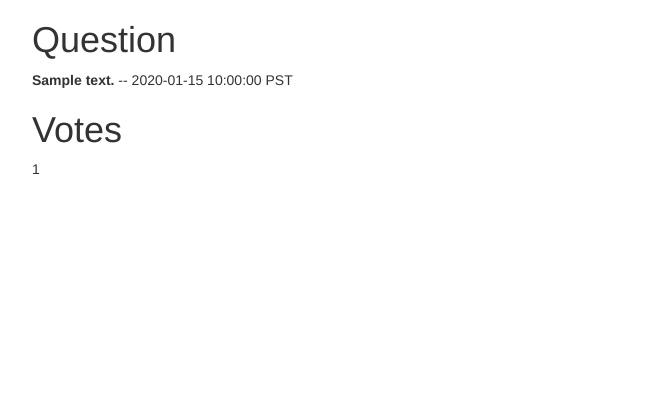
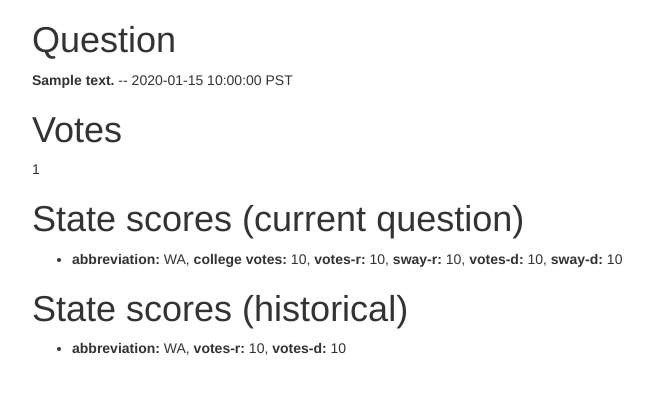
Before and after one commit to jrgrafton/tweet-debate, a Flask app: template tweetdebate/templates/index.html in a window 1280 px wide. Shown: the top 394 px of the page, without its empty margins (38-691 px from the left). Run offline with Flask 2, Linux system fonts and the light colour scheme; the template is opened without the code that fills it: most values are stand-ins (such as "Sample title", 1, 10 or a date in 2020); parts of the project's set-up code (start-up, migrations or seed data) failed here and were passed over; some libraries are stand-ins or nearby versions.

Commit message:
Started data integration

```diff
--- a/tweetdebate/models.py
+++ b/tweetdebate/models.py
@@ -17,6 +17,10 @@ class State(ndb.Model):
     party_score_votes = ndb.IntegerProperty(indexed=False, repeated=True)
     party_score_sway = ndb.IntegerProperty(indexed=False, repeated=True)
     last_winning_party = ndb.IntegerProperty(indexed=False, default=None)
+
+    @classmethod
+    def get_all(cls):
+        return cls.query().order(cls.state_abbreviation).fetch()
 
     @classmethod
     def get_state_by_abbreviation(cls, state_abbreviation):
--- a/tweetdebate/templates/index.html
+++ b/tweetdebate/templates/index.html
@@ -13,6 +13,29 @@
       </p>
       <h1>Votes</h1>
       <p>{{ current_question.vote_count }}</p>
+      <h1>State scores (current question)</h1>
+      <ul>
+        {% for state_score in current_question.state_scores %}
+          <li>
+            <b>abbreviation:</b> {{ state_score.state_abbreviation }},
+            <b>college votes:</b> {{ state_score.college_votes }},
+            <b>votes-r:</b> {{ state_score.party_score_votes[0] }},
+            <b>sway-r:</b> {{ state_score.party_score_sway[0] }},
+            <b>votes-d:</b> {{ state_score.party_score_votes[1] }},
+            <b>sway-d:</b> {{ state_score.party_score_sway[1] }}
+          </li>
+        {% endfor %}
+      </ul>
+      <h1>State scores (historical)</h1>
+      <ul>
+        {% for state in states %}
+          <li>
+            <b>abbreviation:</b> {{ state.state_abbreviation }},
+            <b>votes-r:</b> {{ state.party_score_votes[0] }},
+            <b>votes-d:</b> {{ state.party_score_votes[1] }}
+          </li>
+        {% endfor %}
+      <ul>
     </div>
   </body>
 </html>
--- a/tweetdebate/views/index.py
+++ b/tweetdebate/views/index.py
@@ -3,6 +3,7 @@ import pytz
 
 from flask import Blueprint, render_template
 from tweetdebate.models import Question
+from tweetdebate.models import State
 from tweetdebate.models import Vote
 
 mod = Blueprint('index', __name__)
@@ -26,5 +27,6 @@ def index():
     current_question.end_time = current_question.end_time + timedelta(hours=6)
 
     return render_template('index.html',
-        current_question = current_question
+        current_question = current_question,
+        states = State.get_all()
     )
```
